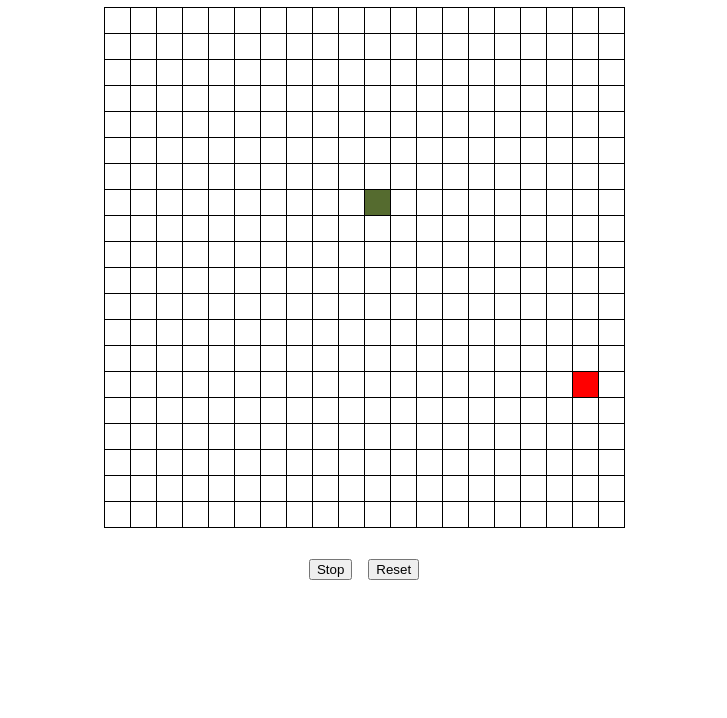
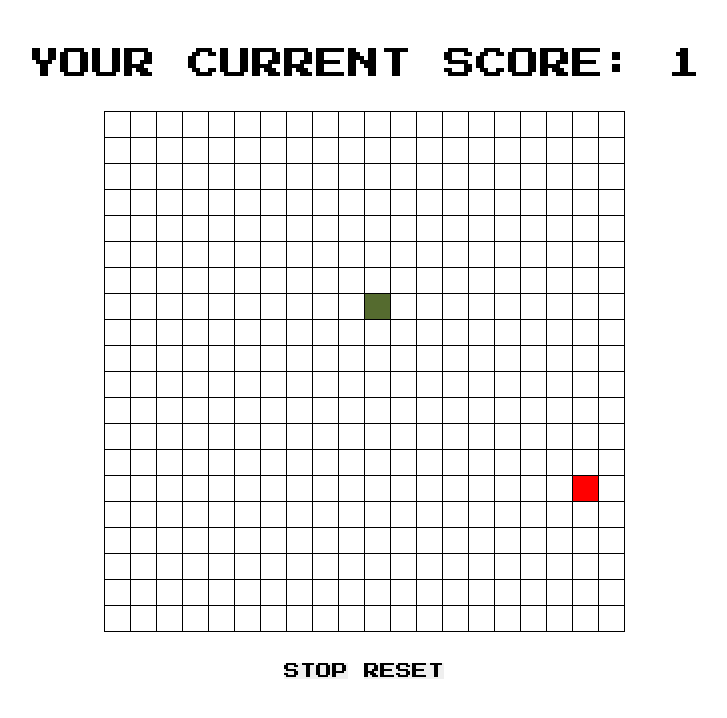
Before and after one commit to Raskolnikoff-D-503/snake-game, a React app: page / in a window 1280 px wide. Shown: the top 718 px of the page, without its empty margins (276-1003 px from the left). Built offline with nearby package versions, Linux system fonts and the light colour scheme.

Commit message:
Webpack configuration, added fonts

```diff
--- a/src/components/App/App.scss
+++ b/src/components/App/App.scss
@@ -1,4 +1,5 @@
 .app {
+  padding: 48px;
   display: flex;
   justify-content: center;
   align-items: center;
@@ -6,6 +7,10 @@
   gap: 32px;
 }
 
+.score-container {
+  font-size: 32px;
+}
+
 .button-group {
   display: flex;
   gap: 16px;
--- a/src/components/App/App.tsx
+++ b/src/components/App/App.tsx
@@ -118,10 +118,11 @@ export const App = () => {
 
   return (
     <div className={'app'}>
+      <div className={'score-container'}>YOUR CURRENT SCORE: {snakeCoords.length}</div>
       <Board onKeyPressed={onKeyPressed} snakeCoords={snakeCoords} appleCoords={appleCoords} />
       <div className={'button-group'}>
-        <button onClick={onStopClick}>Stop</button>
-        <button onClick={onResetClick}>Reset</button>
+        <button onClick={onStopClick}>STOP</button>
+        <button onClick={onResetClick}>RESET</button>
       </div>
     </div>
   );
--- /dev/null
+++ b/src/index.scss
@@ -0,0 +1,15 @@
+@font-face {
+  font-family: 'PressStart2P-Regular';
+  src: url('./fonts/PressStart2P-Regular.ttf') format('truetype');
+  font-weight: normal;
+}
+
+* {
+  margin: 0;
+  padding: 0;
+  border: 0;
+  font-size: 100%;
+  font: inherit;
+  vertical-align: baseline;
+  font-family: 'PressStart2P-Regular', 'sans-serif';
+}
--- a/src/index.tsx
+++ b/src/index.tsx
@@ -2,4 +2,6 @@ import React from 'react';
 import {render} from 'react-dom';
 import {App} from '@/components';
 
+import './index.scss';
+
 render(<App />, document.getElementById('root'));
--- a/webpack.config.js
+++ b/webpack.config.js
@@ -17,6 +17,7 @@ const getFileLoaderOptions = () => ({
 });
 
 module.exports = {
+  mode: 'development',
   entry: './src/index.tsx',
   output: {
     path: path.resolve(__dirname, 'dist'),
@@ -72,6 +73,10 @@ module.exports = {
         },
       },
       {
+        test: /\.(woff|woff2|eot|ttf|otf)$/i,
+        type: 'asset/resource',
+      },
+      {
         test: /\.mp4$/,
         use: 'file-loader?name=videos/[name].[ext]',
       },
```
Also changed, not shown: package.json (+14 -14 lines), src/fonts/OFL.txt (added), src/fonts/PressStart2P-Regular.ttf (added), 1 other file (tests, documents, lock files or other folders).
